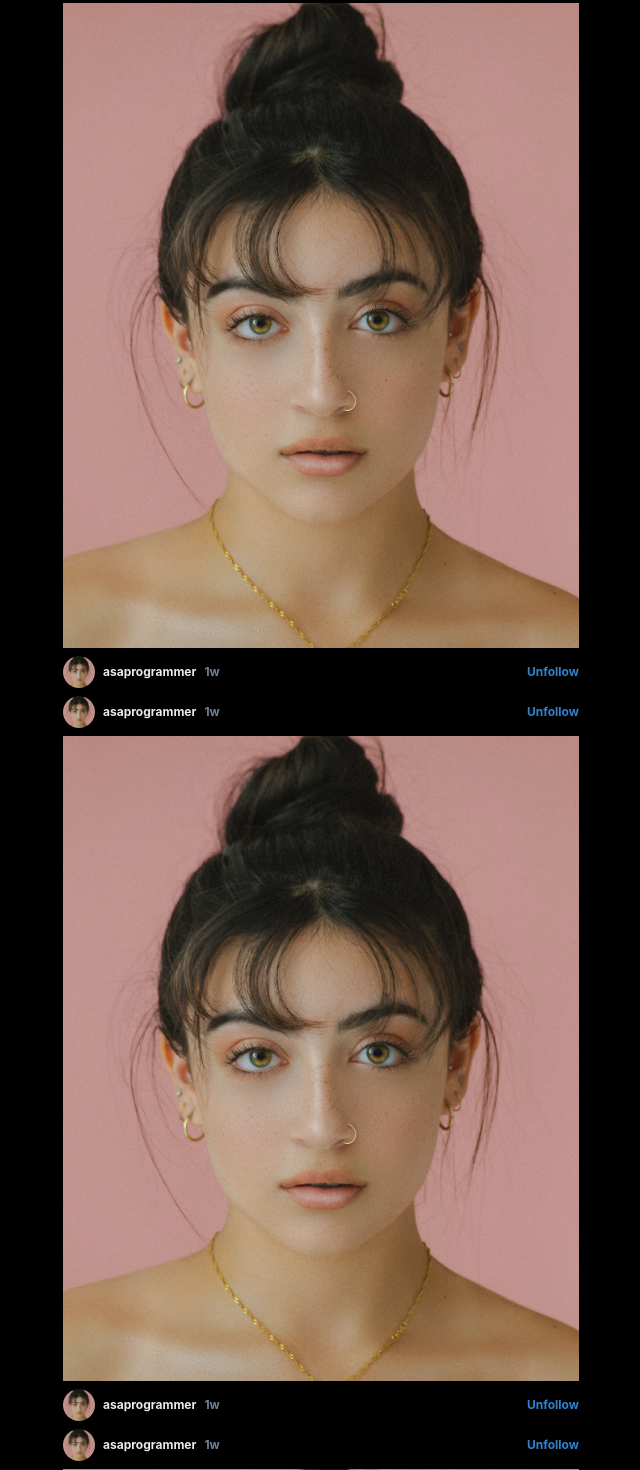
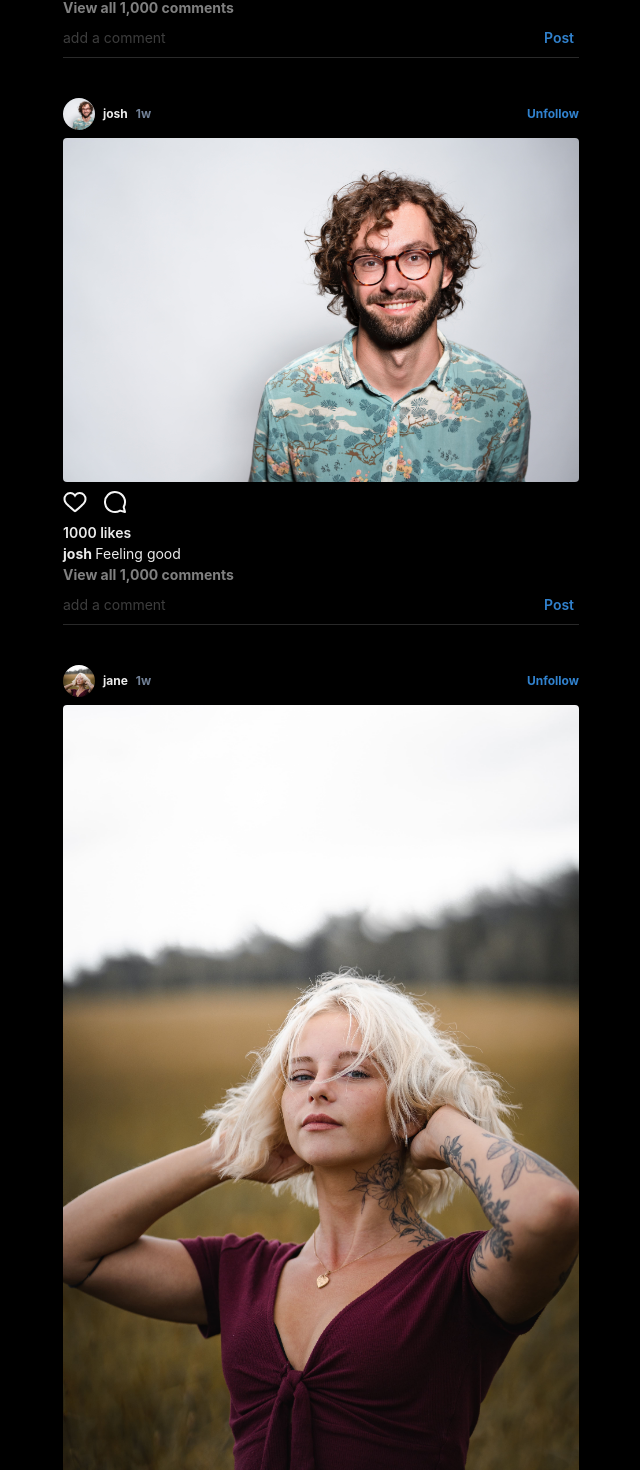
Before and after one commit to Rahulrajanand/instagram, a React (Vite) app in the folder ContraHub/: page / in a window 1280 px wide. Shown: the part 858-2328 px from the top of the page, without its empty margins (209-849 px from the left). Built offline with nearby package versions, Linux system fonts and the light colour scheme.

Commit message:
Skeleton added

```diff
--- a/ContraHub/src/components/FeedPosts/FeedPost.jsx
+++ b/ContraHub/src/components/FeedPosts/FeedPost.jsx
@@ -1,17 +1,17 @@
 import { Box, Image } from "@chakra-ui/react"
 import PostHeader from "./PostHeader"
+import PostFooter from "./PostFooter"
 
-const FeedPost = () => {
-  return <>
-    <PostHeader/>
-    <Box>
-        <Image src="/img1.png" alt="user profile"/>
-
+const FeedPost = ({img,username,avatar}) => {
+  return(
+   <>
+    <PostHeader username={username} avatar={avatar}/>
+    <Box my={2} borderRadius={4} overflow={"hidden"}>
+        <Image src={img} alt={username}/>
     </Box>
-    <PostHeader/>
+    <PostFooter username={username}/>
   </>
-
-
+  )
 }
 
 export default FeedPost
--- a/ContraHub/src/components/FeedPosts/FeedPosts.jsx
+++ b/ContraHub/src/components/FeedPosts/FeedPosts.jsx
@@ -1,14 +1,42 @@
-import { Container } from '@chakra-ui/react'
+import { Box, Container, Flex, Skeleton, SkeletonCircle, VStack } from '@chakra-ui/react'
 
 import FeedPost from './FeedPost'
+import { useEffect, useState } from 'react'
 
 const FeedPosts = () => {
+  const [isLoading, setIsLoading] = useState(true);
+
+  useEffect(() => {
+    setTimeout(() => {
+     setIsLoading(false)
+    },2000)
+  },[])
+
   return (
     <Container maxW={"container.sm"} py={10} px={2}>
-       <FeedPost/>
-       <FeedPost/>
-       <FeedPost/>
-       <FeedPost/>
+        {isLoading && [0,1,2,3].map((_,idx) =>(
+          <VStack key={idx} gap={4} alignItems={"flex-start"} mb={10}>
+              <Flex gap="2">
+                <SkeletonCircle size='10'/>
+                <VStack gap={2} alignItems={"flex-start"}>
+                <Skeleton height='10px' w={"200px"} />
+                <Skeleton height='10px' w={"200px"} />
+                </VStack>
+              </Flex>
+              <Skeleton w={"full"} >
+                <Box h={"500px"}>contents wrapped </Box>
+              </Skeleton>
+          </VStack>
+        ))}
+
+       {!isLoading && (
+        <>
+        <FeedPost img='/img1.png' username="asaprog" avatar='/img1.png' />
+        <FeedPost img='/img2.png' username="josh" avatar='/img2.png' />
+        <FeedPost img='/img3.png' username="jane" avatar='/img3.png' />
+        <FeedPost img='/img4.png' username="john" avatar='/img4.png' />
+        </>
+       )}
 
     </Container>
 
--- a/ContraHub/src/components/FeedPosts/PostFooter.jsx
+++ b/ContraHub/src/components/FeedPosts/PostFooter.jsx
@@ -1,8 +1,8 @@
-import { Box, Flex } from "@chakra-ui/react"
+import { Box, Button, Flex, Input, InputGroup, InputRightElement, Text } from "@chakra-ui/react"
 import { useState } from "react"
-import { NotificationsLogo, UnlikeLogo } from "../../assets/constants.jsx";
+import { CommentLogo, NotificationsLogo, UnlikeLogo } from "../../assets/constants.jsx";
 
-const PostFooter = () => {
+const PostFooter = ( {username} ) => {
   const [liked, setLiked] = useState(false);
   const [likes, setLikes] = useState(1000);
 
@@ -14,22 +14,65 @@
       setLiked(true);
       setLikes(likes + 1);
     }
-  }
+  };
 
 
-  return <>
-
-    <Flex alignItems={"center"} gap={4} w={"full"} pt={0} mb={2} mt={"auto"}>
+  return(
+  <Box mb={10}>
+    <Flex alignItems={"center"} gap={4} w={"full"} pt={0} mb={2} mt={2}>
       <Box onClick={handleLike}
       cursor={"pointer"}
       fontSize={17}
       >
-        {!liked ? (<NotificationsLogo/>) : (<UnlikeLogo/>)}
+        {!liked ? <NotificationsLogo/> : <UnlikeLogo/>}
+      </Box>
+
+      <Box cursor={"pointer"} fontSize={18}>
+        <CommentLogo/>
+
       </Box>
     </Flex>
-  </>
+     <Text fontWeight={600} fontSize={"sm"}>
+      {likes} likes
+      </Text>
 
+    <Text fontSize='sm' fontWeight={700}>
+    {username}{" "}
+      <Text as='span' fontWeight={400}>
+        Feeling good
+      </Text>
+      <Text fontSize='sm' color={"gray"}>
+        View all 1,000 comments
+      </Text>
+    </Text>
+
+    <Flex
+      alignItems={"center"}
+      gap={2}
+      justifyContent={"space-between"}
+      w={"full"}
+    >
+
+      <InputGroup>
+        <Input variant={"flushed"} placeholder={"add a comment"} fontSize={14}/>
+        <InputRightElement>
+          <Button
+            fontSize={14}
+            color={"blue.500"}
+            fontWeight={600}
+            cursor={"pointer"}
+            _hover={{color:"white"}}
+            bg={"transparent"}
+
+          >Post</Button>
+        </InputRightElement>
+      </InputGroup>
+
+
+    </Flex>
+  </Box>
+  )
 
 }
 
-export default PostFooter
+export default PostFooter;
--- a/ContraHub/src/components/FeedPosts/PostHeader.jsx
+++ b/ContraHub/src/components/FeedPosts/PostHeader.jsx
@@ -1,13 +1,12 @@
 import { Avatar, Box, Flex, Text } from '@chakra-ui/react'
 
-const PostHeader = () => {
+const PostHeader = ({username,avatar}) => {
   return (
     <Flex justifyContent={"space-between"} alignItems={"center"} w={"full"} my={2}>
-
         <Flex alignItems={"center"} gap={2}>
-            <Avatar src='/img1.png' alt="user profile pic" size={"sm"}/>
+            <Avatar src={avatar} alt="user profile pic" size={"sm"}/>
             <Flex fontSize={12} fontWeight={"bold"} gap="2">
-              asaprogrammer
+              {username}
               <Box color={"gray.500"}>
                 1w
               </Box>
```
